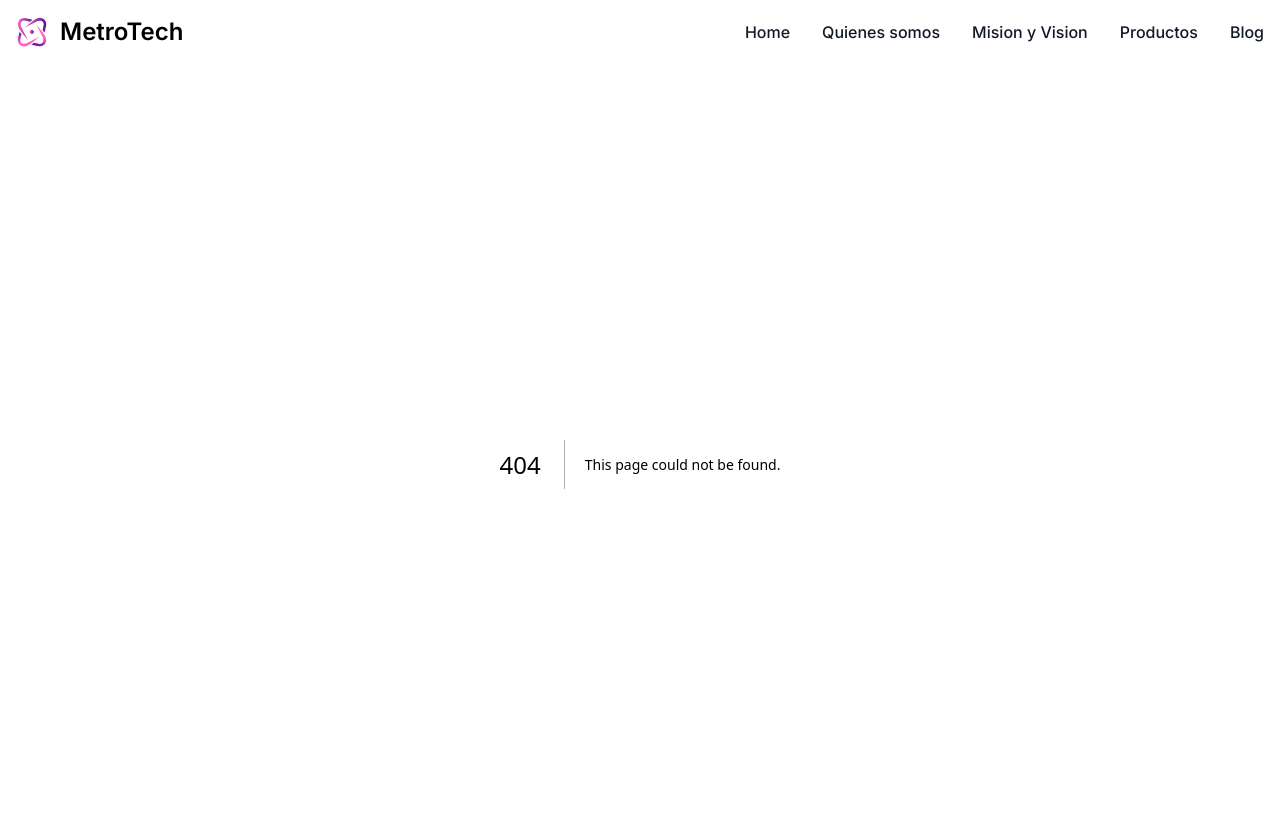
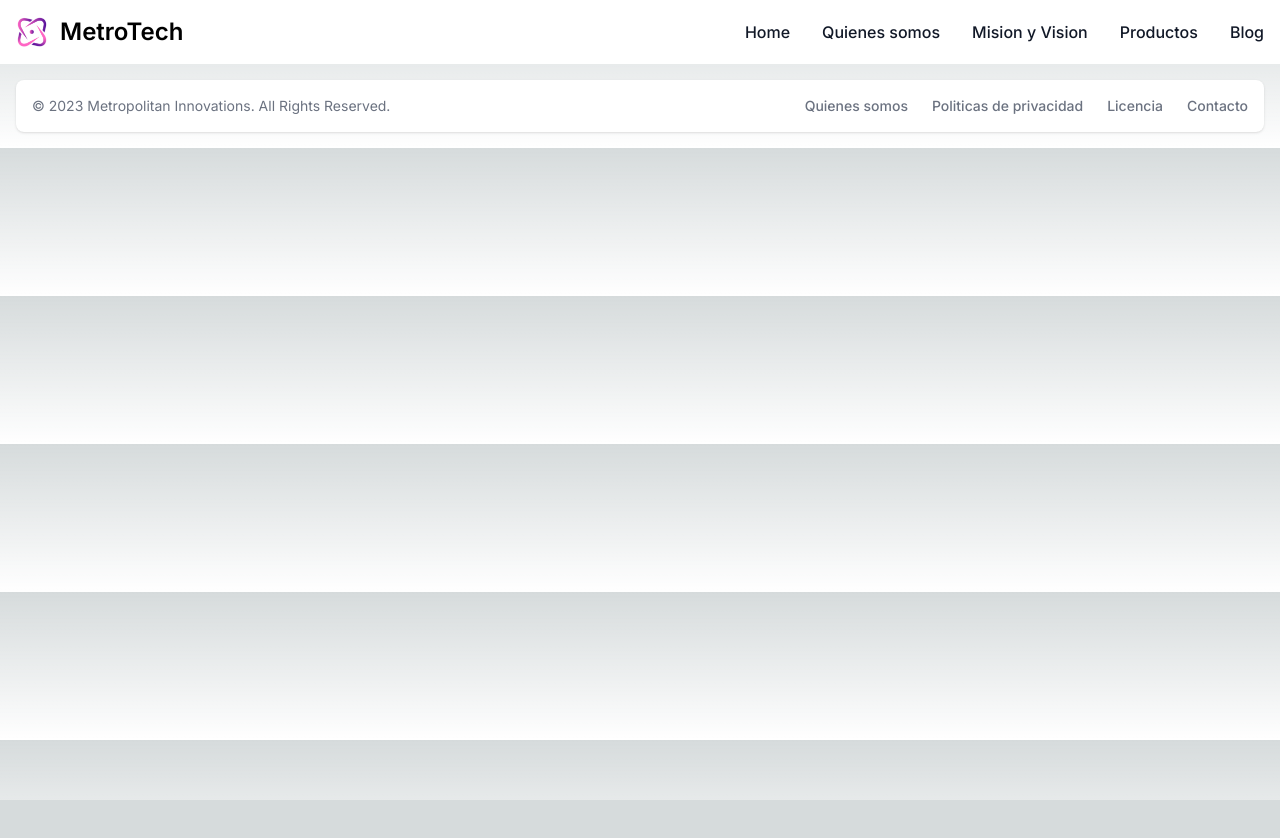
Before and after one commit to MetropolitanTech-Solutions/website-nextjs, a Next.js app in the folder website/: page /footer in a window 1280 px wide. Before the commit this address had no page. Shown: the top 838 px of the page. After the commit the page ends 800 px from the top, so only its background shows below. Built offline with nearby package versions, Linux system fonts and the light colour scheme.

Commit message:
Adding main content, footer, cards and gif testing

```diff
--- /dev/null
+++ b/website/app/card/page.js
@@ -0,0 +1,36 @@
+import Image from "next/image";
+
+export default function Card() {
+  return (
+    <div className="flex flex-col max-w-sm rounded overflow-hidden shadow-lg bg-gray-900 hover:scale-105">
+      <div className="flex justify-center">
+        <Image
+          src="/metro-video/Blog.gif"
+          width={250}
+          height={250}
+          alt="Metrotech"
+        />
+      </div>
+
+      <div className="flex flex-col justify-center px-6 py-4">
+        <div className="flex justify-center font-bold text-xl mb-2">Lorem</div>
+        <p className="flex text-gray-400 text-base">
+          Lorem ipsum dolor sit amet, consectetur adipisicing elit. Voluptatibus
+          quia, nulla! Maiores et perferendis eaque, exercitationem praesentium
+          nihil.
+        </p>
+        <div className="flex pt-4">
+          <span className="inline-block bg-gray-200 rounded-full px-1 py-1 text-sm font-semibold text-gray-700 mr-2 mb-2 hover:bg-sky-300">
+            #photography
+          </span>
+          <span className="inline-block bg-gray-200 rounded-full px-1 py-1 text-sm font-semibold text-gray-700 mr-2 mb-2 hover:bg-sky-300">
+            #photography
+          </span>
+          <span className="inline-block bg-gray-200 rounded-full px-1 py-1 text-sm font-semibold text-gray-700 mr-2 mb-2 hover:bg-sky-300">
+            #photography
+          </span>
+        </div>
+      </div>
+    </div>
+  );
+}
--- /dev/null
+++ b/website/app/footer/page.js
@@ -0,0 +1,37 @@
+export default function Footer() {
+  return (
+    <footer className="bg-white rounded-lg shadow m-4 dark:bg-gray-800">
+      <div className="w-full mx-auto max-w-screen-xl p-4 md:flex md:items-center md:justify-between">
+        <span className="text-sm text-gray-500 sm:text-center dark:text-gray-400">
+          © 2023{" "}
+          <a href="/" className="hover:underline">
+            Metropolitan Innovations
+          </a>
+          . All Rights Reserved.
+        </span>
+        <ul className="flex flex-wrap items-center mt-3 text-sm font-medium text-gray-500 dark:text-gray-400 sm:mt-0">
+          <li>
+            <a href="/quienes-somos" className="mr-4 hover:underline md:mr-6 ">
+              Quienes somos
+            </a>
+          </li>
+          <li>
+            <a href="#" className="mr-4 hover:underline md:mr-6">
+              Politicas de privacidad
+            </a>
+          </li>
+          <li>
+            <a href="#" className="mr-4 hover:underline md:mr-6">
+              Licencia
+            </a>
+          </li>
+          <li>
+            <a href="#" className="hover:underline">
+              Contacto
+            </a>
+          </li>
+        </ul>
+      </div>
+    </footer>
+  );
+}
```
